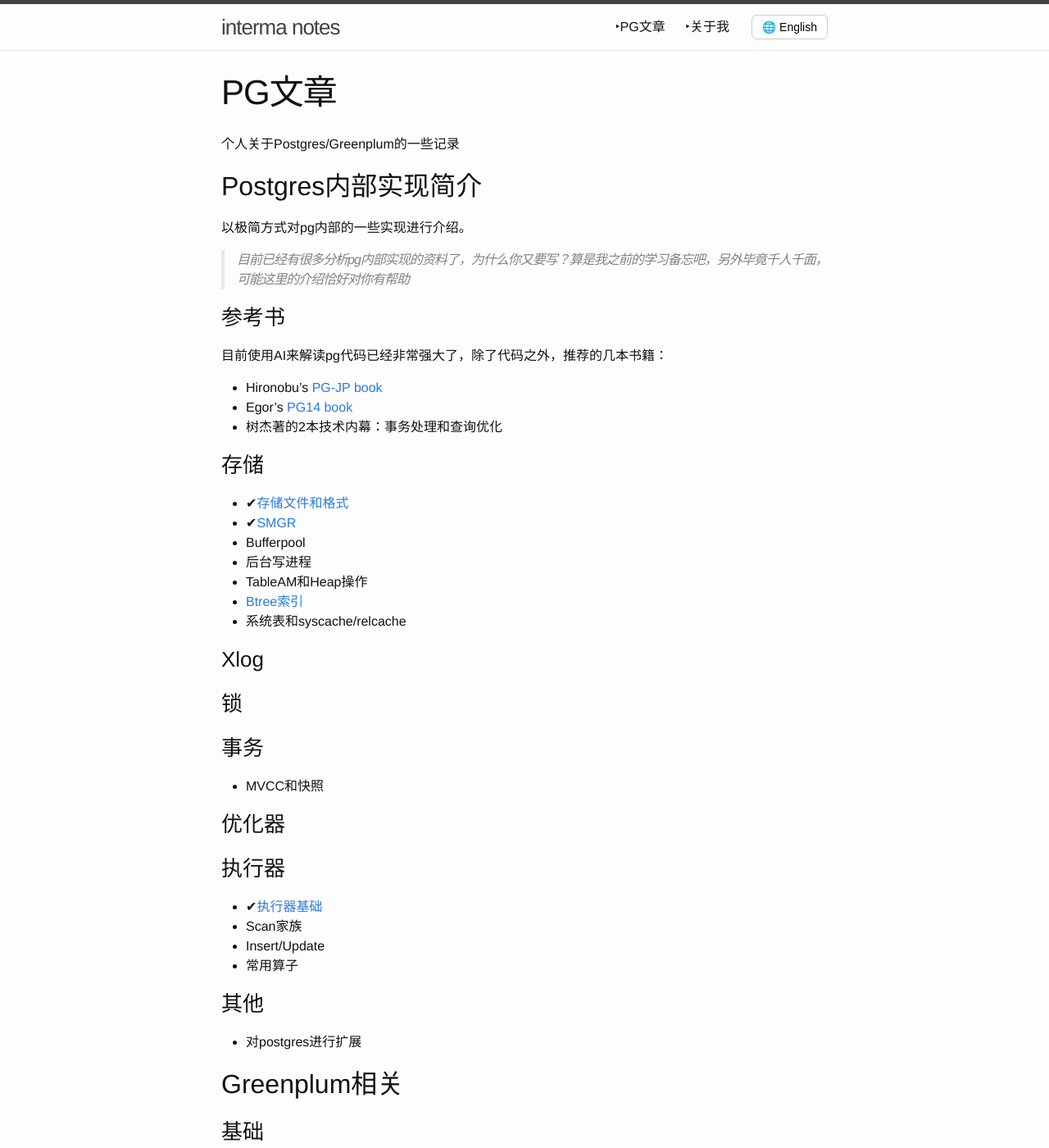
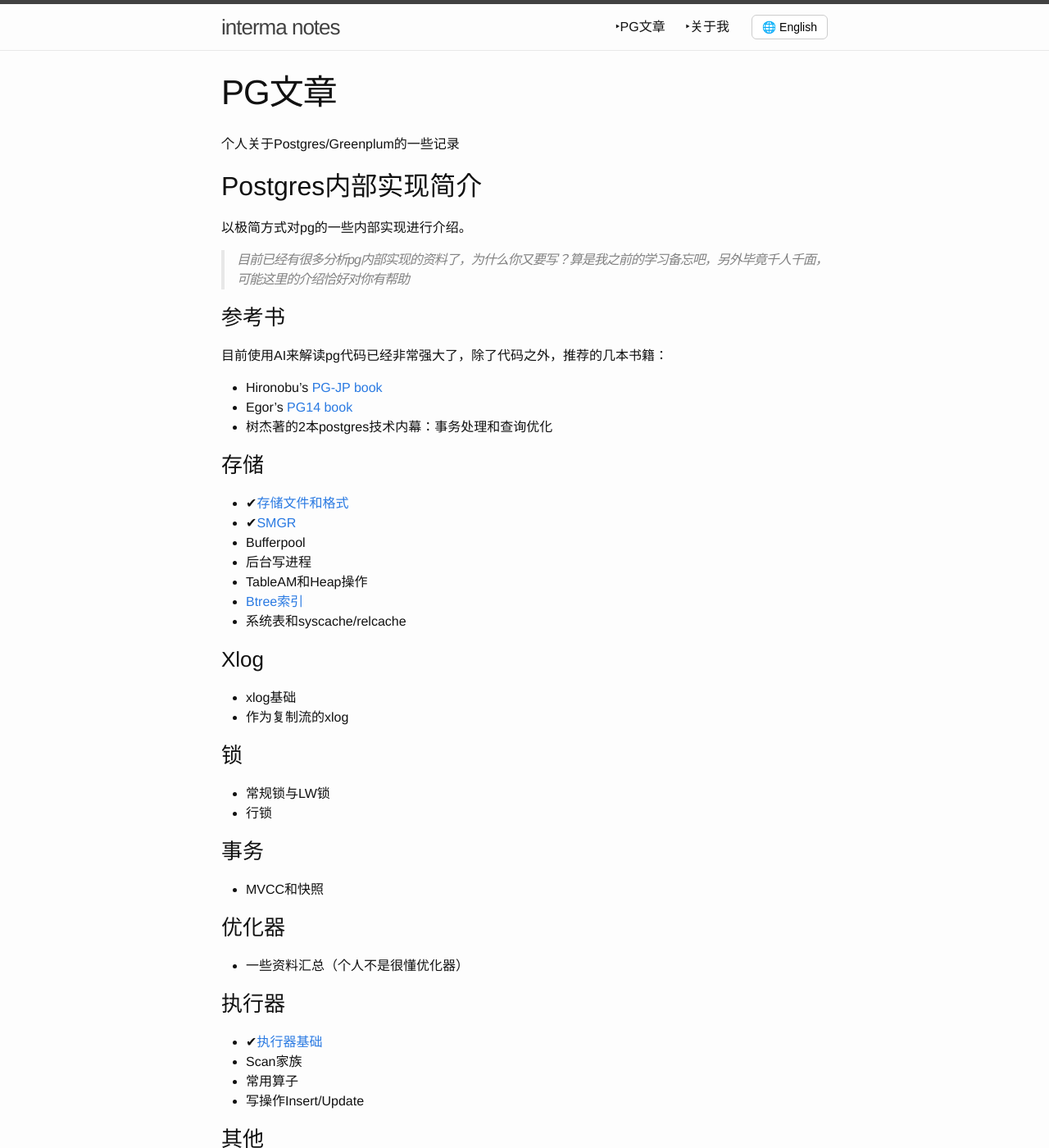
Before and after one commit to interma/interma.github.io, a Jekyll site: the page built from postgres.markdown, in a window 1280 px wide and 1400 px high. Shown: the whole window at 82% size. Built offline with Jekyll 4.4.1, drawn with Linux system fonts in a browser that asks for light colours; some of the changed text lies outside the part shown.

Commit message:
refined links

````diff
--- a/about.markdown
+++ b/about.markdown
@@ -4,7 +4,7 @@
 permalink: /about/
 nav_order: 10
 ---
-一个大龄程序员，重拾写程序本身的快乐
+一个大龄程序员，对数据库和分布式系统有一些了解，重拾写程序本身的快乐
 ```
  _       _
 (_)_ __ | |_ ___ _ __ _ __ ___   __ _
--- a/postgres.markdown
+++ b/postgres.markdown
@@ -26,22 +26,27 @@
 * 系统表和syscache/relcache
 
 ### Xlog
+* xlog基础
+* 作为复制流的xlog
 
 ### 锁
+* 常规锁与LW锁
+* 行锁
 
 ### 事务
 * MVCC和快照
 
 ### 优化器
+* 一些资料汇总（个人不是很懂优化器）
 
 ### 执行器
 * ✔[执行器基础]({% post_url 2025-09-16-executor-common %})
 * Scan家族
-* Insert/Update
 * 常用算子
+* 写操作Insert/Update
 
 ### 其他
-* 对postgres进行扩展
+* 对pg进行扩展
 
 ## Greenplum相关
 ### 基础
@@ -56,6 +61,7 @@
 * 执行器架构和interconnect
 
 ### 其他
-一些小型主题
-* ✔[gp代码中的原子操作](https://blog.csdn.net/gp_community/article/details/124636303)（之前写给gp社区的）
-* ✔[gp中的快照](https://blog.csdn.net/chrisy521/article/details/122590844)（之前写给gp社区的）
+之前写给GP社区的几篇文章（与PG实现基本一致）
+* [gp代码中的原子操作](https://blog.csdn.net/gp_community/article/details/124636303)
+* [gp中的快照](https://blog.csdn.net/chrisy521/article/details/122590844)
+* [gp中的复合索引](https://juejin.cn/post/6876618512350216205)
````
Also changed, not shown: other parts of postgres.markdown (+2 -2 lines).
